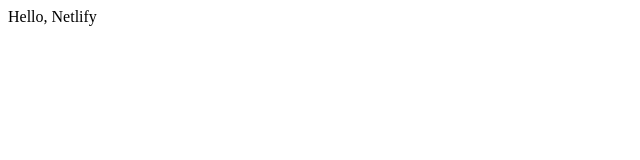
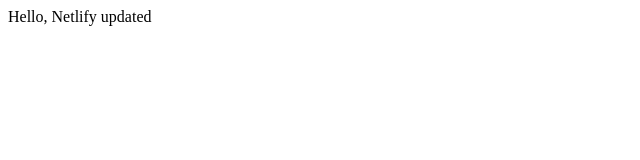
Before and after one commit to anefsky/netlify-test, a plain HTML site: page index.html in a window 1280 px wide. Shown: the full height of the page, 0-640 px from the left. Drawn offline with Linux system fonts and the light colour scheme.

Commit message:
update after getting to work on Netlify

```diff
--- a/index.html
+++ b/index.html
@@ -4,6 +4,6 @@
 
 <body>
     <div>
-        <p>Hello, Netlify</p>
+        <p>Hello, Netlify updated</p>
     </div>
 </body>
```
